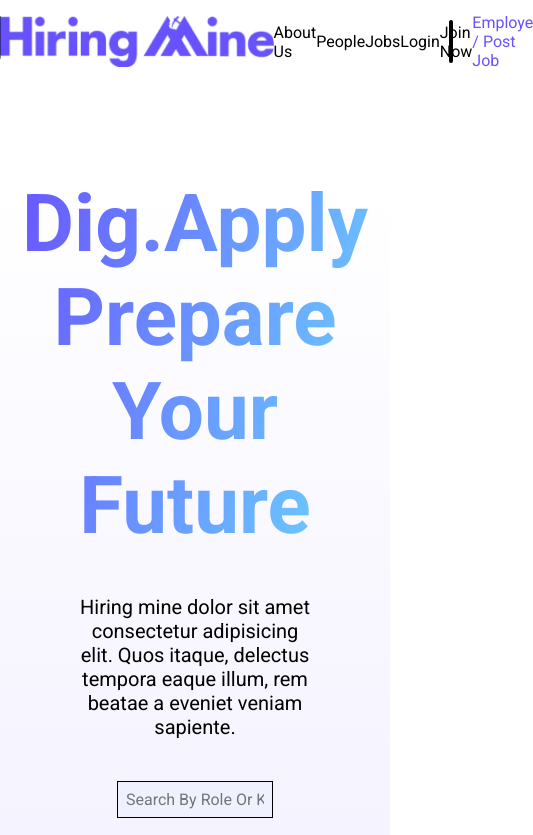
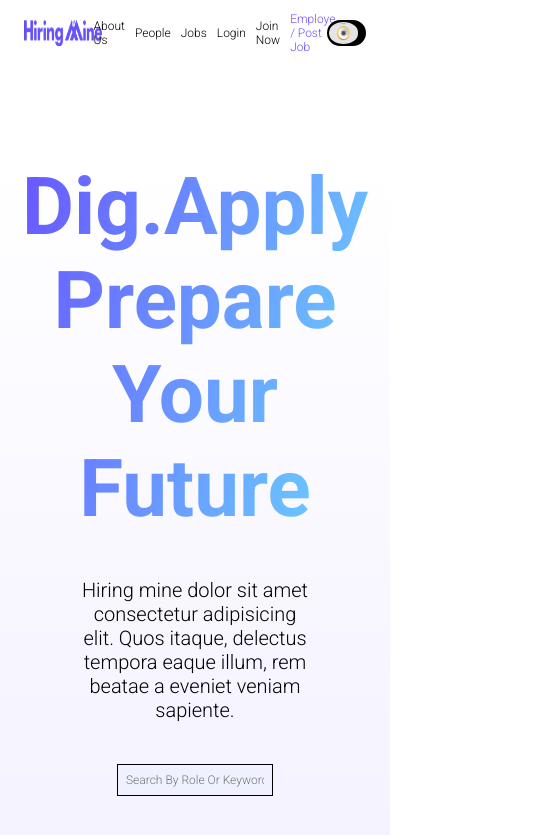
Before and after one commit to hanzala-bawany/hiring-mine-web-clone, a plain HTML site: page index.html in a window 390 px wide. Shown: the top 835 px of the page, 533 px wide, since content can reach past the window. Drawn offline with Linux system fonts and the light colour scheme.

Commit message:
hiring mine clone

```diff
--- a/index.html
+++ b/index.html
@@ -15,7 +15,7 @@
 
     <!-- section 1 -->
     <div class="navbar">
-        <img src="./assets/hiring_mine_logo-removebg-preview.png" alt="Hiring Mine">
+        <img class="navBar_img1" src="./assets/hiring_mine_logo-removebg-preview.png" alt="Hiring Mine">
         <ul class="navBarUl">
             <li>About Us</li>
             <li>People</li>
--- a/style.css
+++ b/style.css
@@ -18,8 +18,9 @@
     height: 8vh;
     align-items: center;
 }
-.navbar img:nth-child(1){
-    height: 6vh;
+.navbar .navBar_img1{
+    width: 17%;
+    height: 80%;
 }
 .navBarUl{
     /* border: 2px solid; */
@@ -50,49 +51,6 @@
 .navbar .child_span img:active{
     transform: translateX(36px);
 }
-/* responsiveness of navbar */
-@media only screen and (max-width:1100px){
-    .navbar{
-        display: flex;
-        justify-content: space-evenly;
-        margin-top: 2%;
-        height: 8vh;
-        align-items: center;
-    }
-    .navbar img:nth-child(1){
-        height: 6vh;
-    }
-    .navBarUl{
-        /* border: 2px solid; */
-        width:45%;
-        display: flex;
-        justify-content: space-around;
-        align-items: center;
-    }
-    .navBarUl li{
-     list-style-type: none;
-    }
-    .navbar .child_span{
-        width: 6vw;
-        height: 5vh;
-        border: 2px solid;
-        overflow:hidden;
-        background-color: black;
-        border-radius: 20px;
-    }
-    .navbar .child_span img{
-        height: 100%;
-        object-fit:cover;
-        border-radius: 50%;
-        transition:all;
-        transition-duration: 200ms;
-
-    }
-    .navbar .child_span img:active{
-        transform: translateX(36px);
-    }
-
- }
 
 /* section2 ka subsection1 start */
 .subSection1{
@@ -181,8 +139,55 @@ background-size: 100% 100%;
 background-position: center;
 background-repeat: no-repeat;
 }
-/* @media only screen and () */
+/* @media Queries () */
+/* responsiveness of navbar */
+@media only screen and (max-width:1024px){
+    *{
+        font-weight: 300;
+        font-size: 12px;
+    }
+    .navbar{
+        display: flex;
+        justify-content: space-evenly;
+        margin-top: 2%;
+        height: 6vh;
+        align-items: center;
+        width: 100vw;
+    }
+    .navbar .navBar_img1{
+        width: 20%;
+        height: 50%;
+    }
+    .navBarUl{
+        width:45%;
+        display: flex;
+        justify-content: center;
+        gap:10px;
+        align-items: center;
+    }
+    .navBarUl li{
+     list-style-type: none;
+     /* width: 10%; */
 
+    }
+     .navbar .child_span{
+        width: 10%;
+        height: 50%;
+        border: 2px solid;
+        overflow:hidden;
+        background-color: black;
+        border-radius: 20px;
+    }
+    .subSection1 input[type="button"]{
+        width: 80px;
+        height: 35px;
+        border-radius: 15px;
+        font-weight: 400;
+        }
+        .section4{
+            text-align: center;
+        }
+ }
 .section4{
     /* width: 100%; */
     height: 50vh;
```
